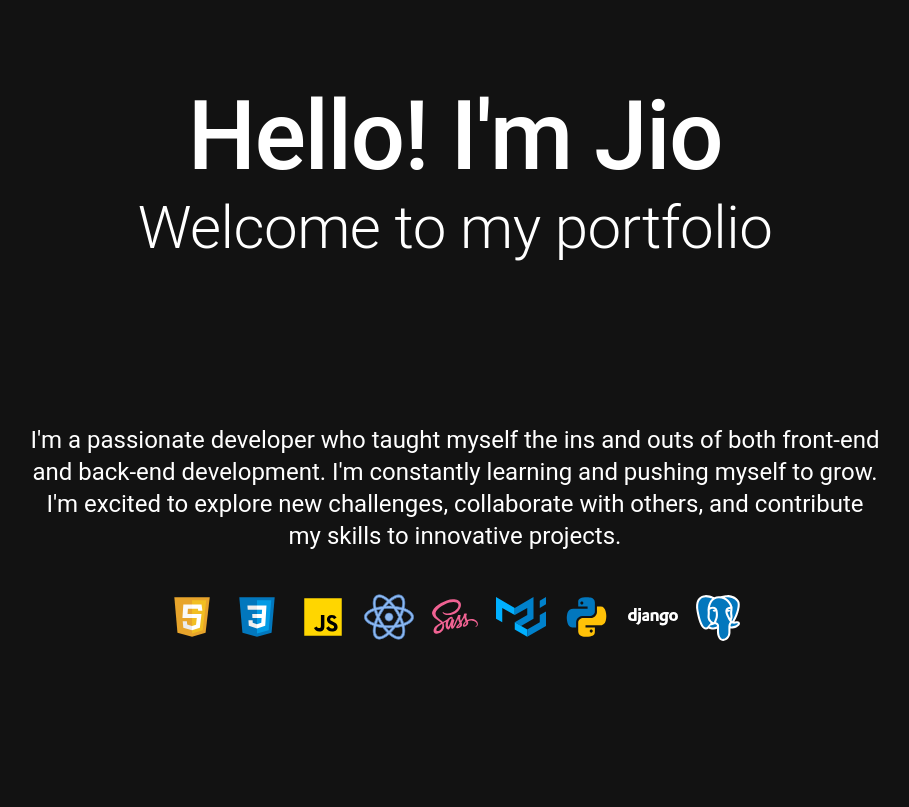
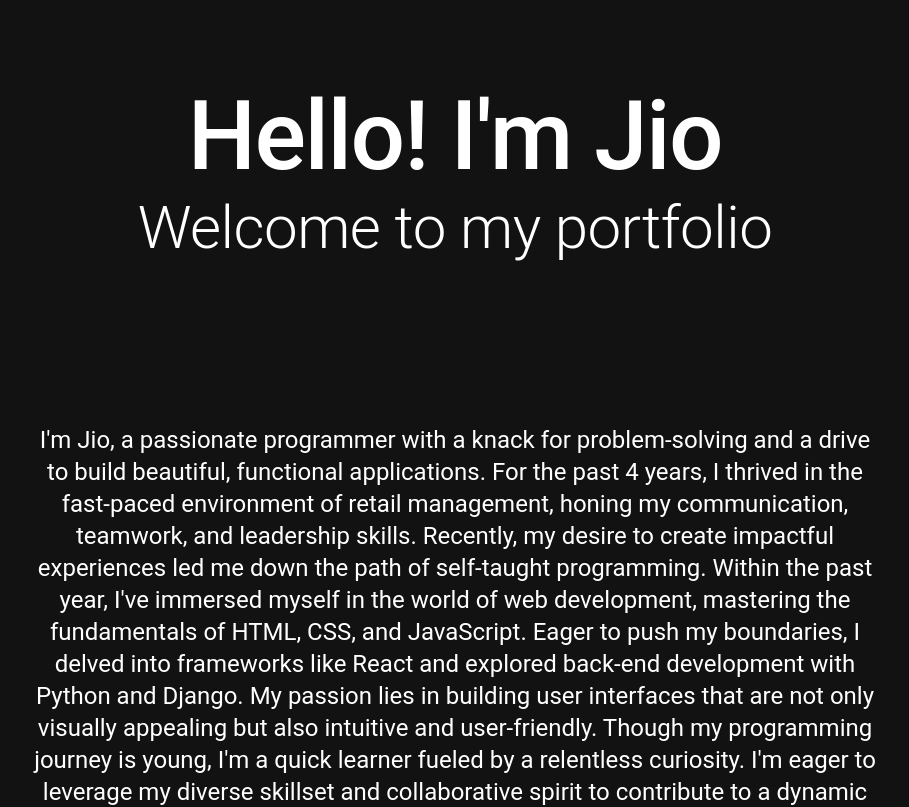
Before and after one commit to JioBautista/portfolio-main, a React (Vite) app in the folder app/: page / in a window 1280 px wide. Shown: the top 807 px of the page, without its empty margins (185-1094 px from the left). Built offline with nearby package versions, Linux system fonts and the light colour scheme.

Commit message:
Update About.jsx

```diff
--- a/app/src/pages/About.jsx
+++ b/app/src/pages/About.jsx
@@ -16,10 +16,20 @@ function About() {
         textAlign={"center"}
         marginBottom={3}
       >
-        I'm a passionate developer who taught myself the ins and outs of both
-        front-end and back-end development. I'm constantly learning and pushing
-        myself to grow. I'm excited to explore new challenges, collaborate with
-        others, and contribute my skills to innovative projects.
+        I'm Jio, a passionate programmer with a knack for problem-solving and a
+        drive to build beautiful, functional applications. For the past 4 years,
+        I thrived in the fast-paced environment of retail management, honing my
+        communication, teamwork, and leadership skills. Recently, my desire to
+        create impactful experiences led me down the path of self-taught
+        programming. Within the past year, I've immersed myself in the world of
+        web development, mastering the fundamentals of HTML, CSS, and
+        JavaScript. Eager to push my boundaries, I delved into frameworks like
+        React and explored back-end development with Python and Django. My
+        passion lies in building user interfaces that are not only visually
+        appealing but also intuitive and user-friendly. Though my programming
+        journey is young, I'm a quick learner fueled by a relentless curiosity.
+        I'm eager to leverage my diverse skillset and collaborative spirit to
+        contribute to a dynamic development team.
       </Typography>
       <Box sx={{ p: 2 }}>
         <Stack
```
